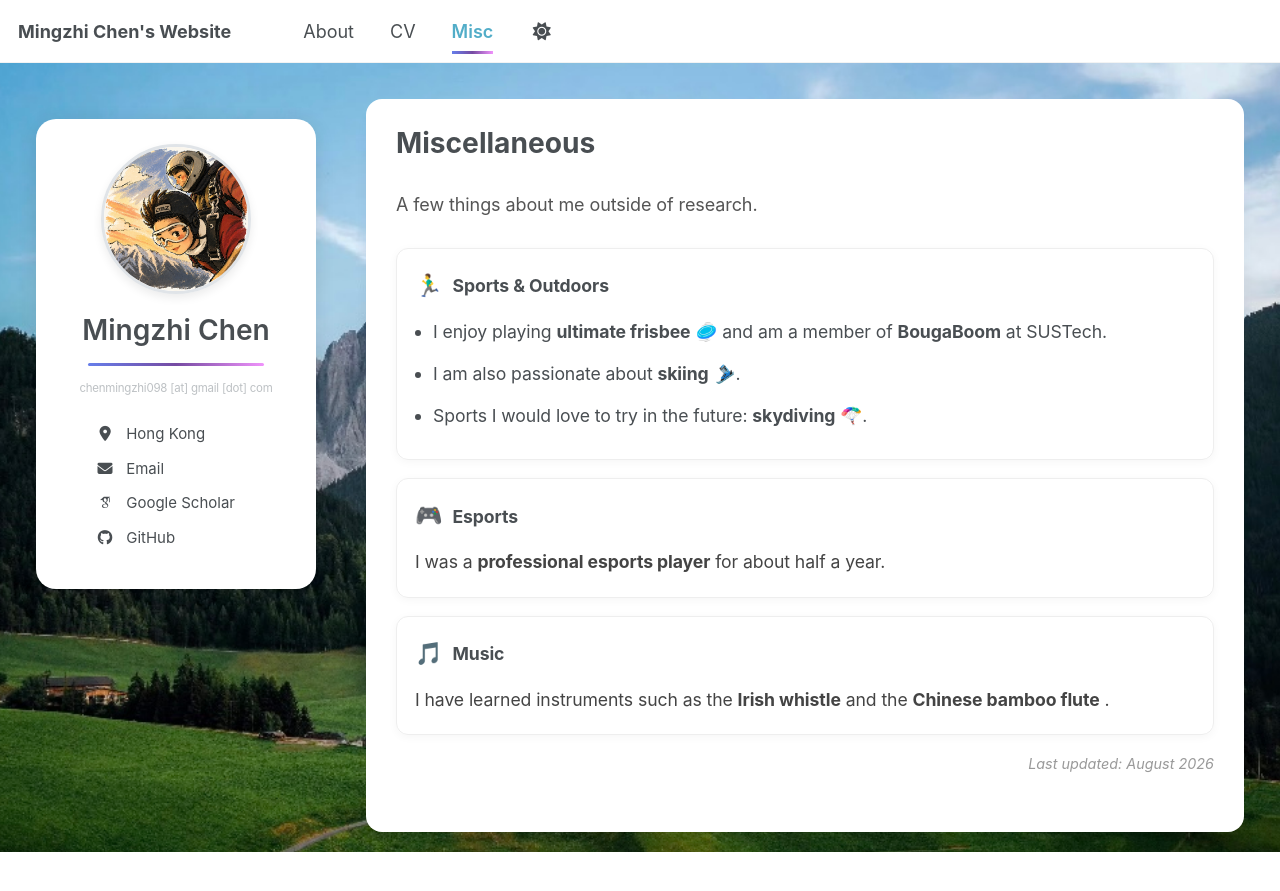
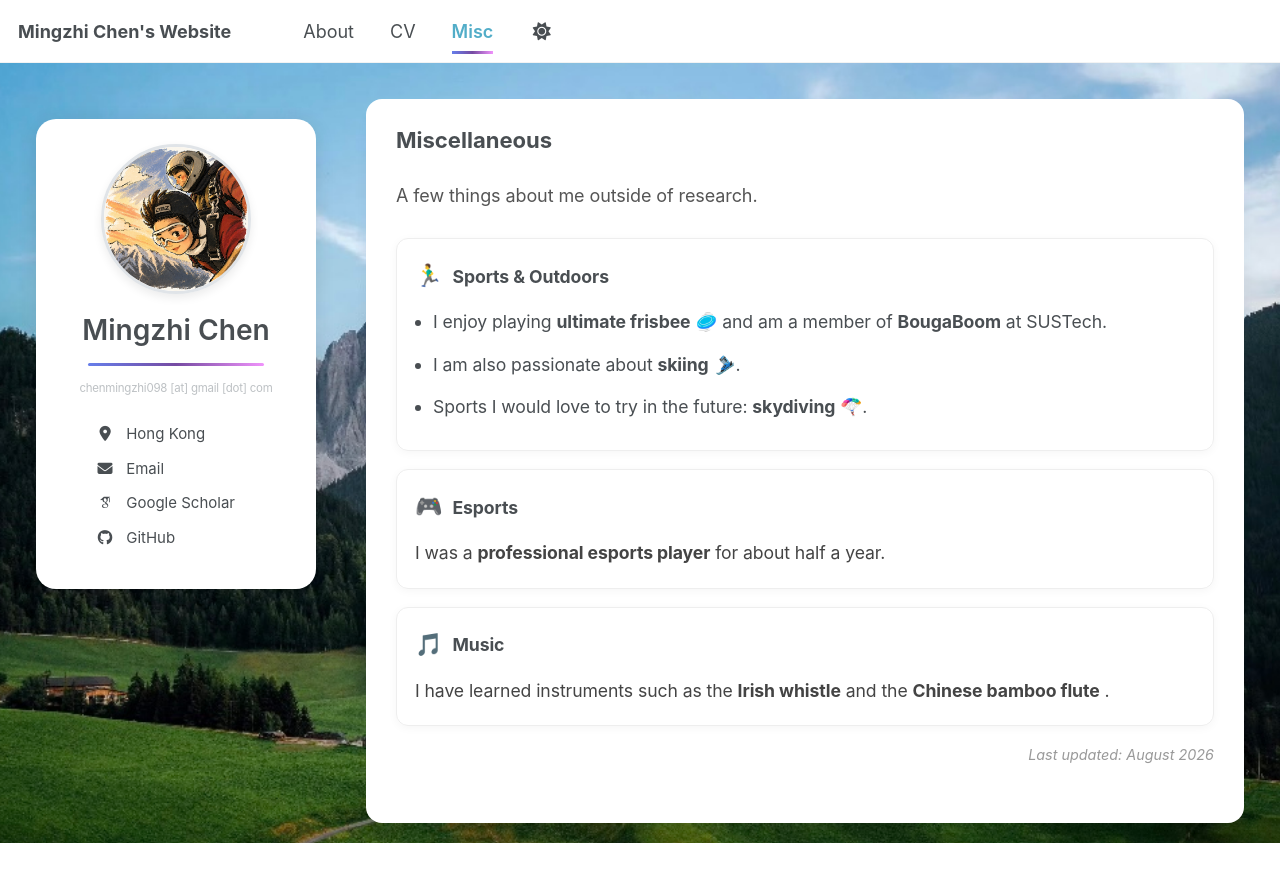
Before and after one commit to mingzhi2004/mingzhi2004.github.io, a Jekyll site: the page built from _pages/misc.md, in a window 1280 px wide. Shown: the top 891 px of the page. Built offline with Jekyll 4.4.1, drawn with Linux system fonts in a browser that asks for light colours; some web fonts are replaced; a script bundle is joined from its source files by our own code; library files that are not in the unit come from our copies.

Commit message:
Match About and Publications heading sizes

```diff
--- a/_sass/custom/_custom_styles.scss
+++ b/_sass/custom/_custom_styles.scss
@@ -200,6 +200,10 @@ html[data-theme="dark"] .page__inner-wrap {
   background: rgba(43, 43, 43, 0.95);
 }
 
+.page__title {
+  font-size: 1.225em;
+}
+
 .page__content {
   font-size: 0.98em;
   line-height: 1.72;
@@ -207,7 +211,6 @@ html[data-theme="dark"] .page__inner-wrap {
 
   > p {
     color: #5f6368;
-    font-size: 0.9em;
     line-height: 1.72;
 
     &:first-of-type {
```
